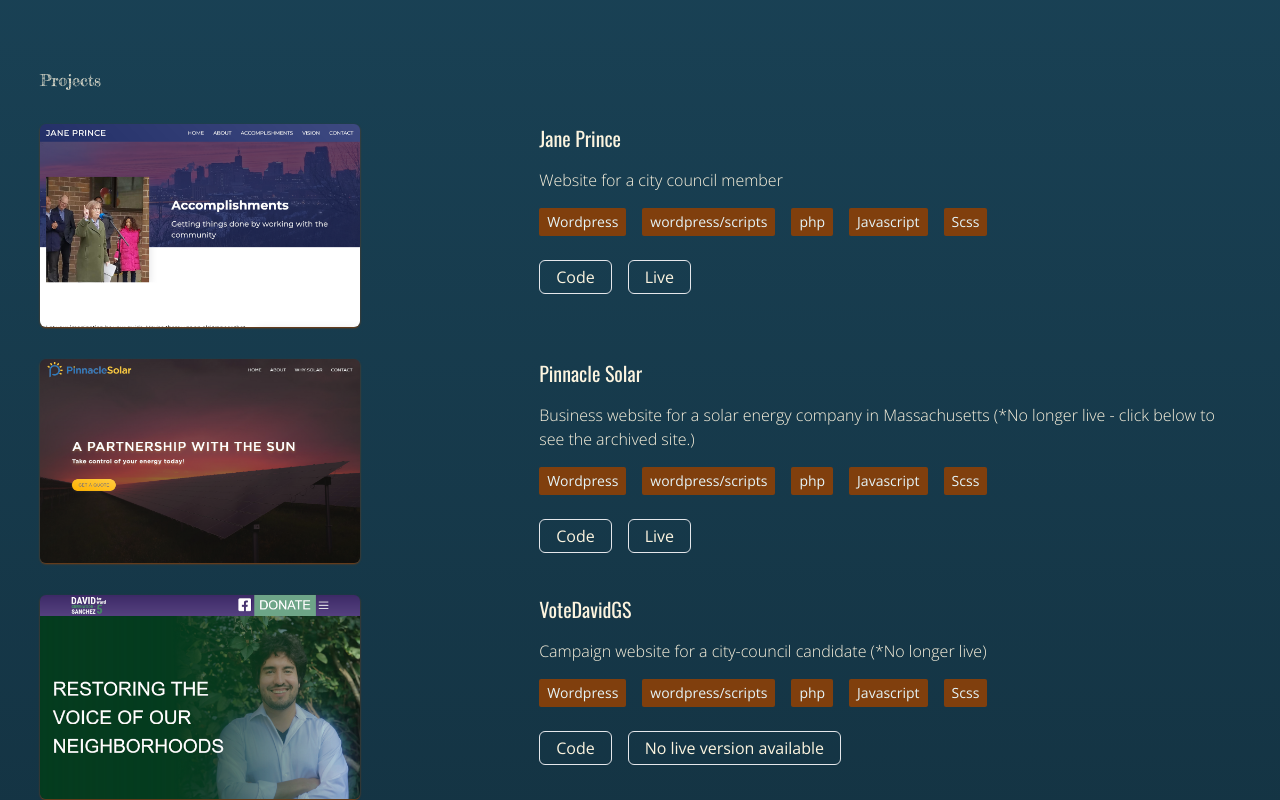
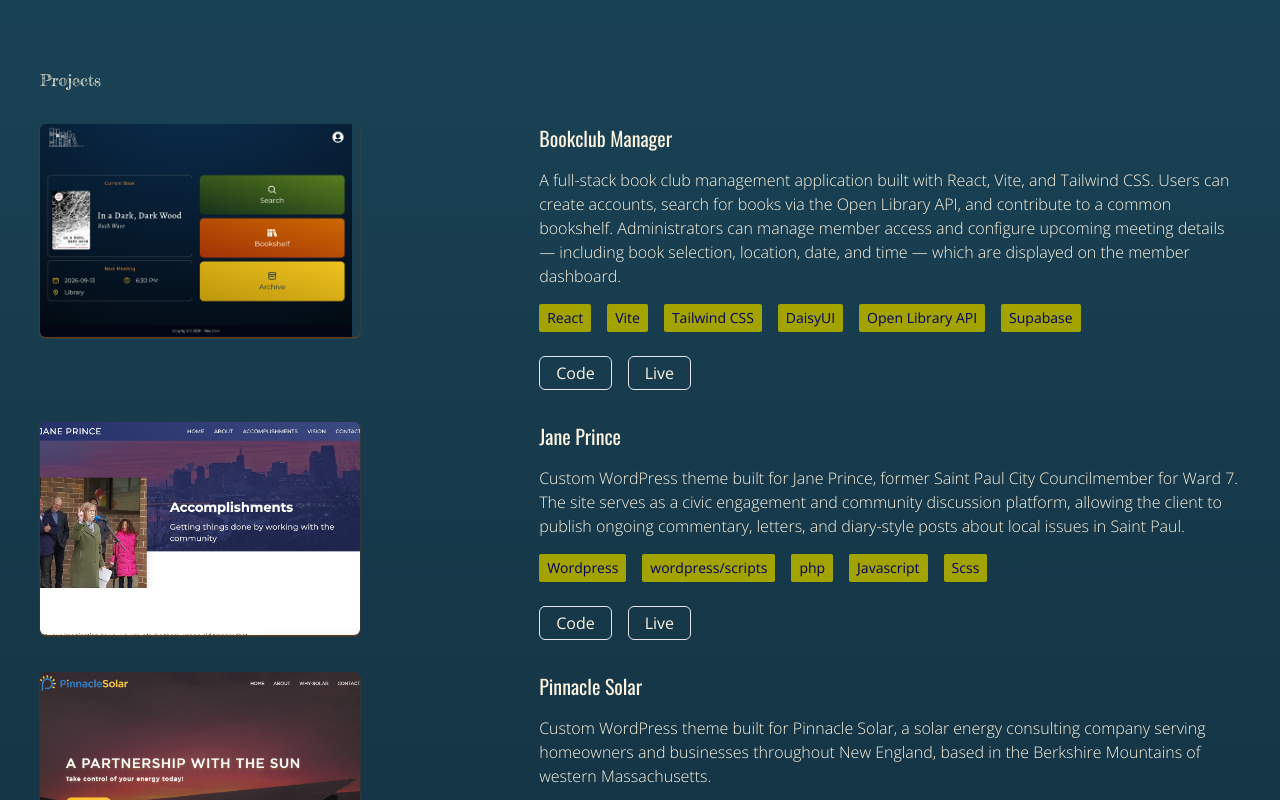
Before and after one commit to agDesignz/portfolio_2, a React (Vite) app: page / in a window 1280 px wide. Shown: the part 1460-2260 px from the top of the page. Built offline with nearby package versions, Linux system fonts and the light colour scheme.

Commit message:
added new project, changed project descriptions, re-styled stack colors

```diff
--- a/src/assets/data/projects.js
+++ b/src/assets/data/projects.js
@@ -1,7 +1,25 @@
 const PROJECTS = [
   {
+    title: "Bookclub Manager",
+    description:
+      "A full-stack book club management application built with React, Vite, and Tailwind CSS. Users can create accounts, search for books via the Open Library API, and contribute to a common bookshelf. Administrators can manage member access and configure upcoming meeting details — including book selection, location, date, and time — which are displayed on the member dashboard.",
+    stack: [
+      "React",
+      "Vite",
+      "Tailwind CSS",
+      "DaisyUI",
+      "Open Library API",
+      "Supabase",
+    ],
+    code: "https://github.com/agDesignz/bookclub_ui",
+    live: "https://bookclub.cooldudeweb.com/",
+    image: "project-bookclub.png",
+    alt: "Screenshot of the bookclub Manager main dashboard.",
+  },
+  {
     title: "Jane Prince",
-    description: "Website for a city council member",
+    description:
+      "Custom WordPress theme built for Jane Prince, former Saint Paul City Councilmember for Ward 7. The site serves as a civic engagement and community discussion platform, allowing the client to publish ongoing commentary, letters, and diary-style posts about local issues in Saint Paul.",
     stack: ["Wordpress", "wordpress/scripts", "php", "Javascript", "Scss"],
     code: "https://github.com/agDesignz/jane_prince_wp",
     live: "https://janeprincew7.com/",
@@ -11,22 +29,22 @@
   {
     title: "Pinnacle Solar",
     description:
-      "Business website for a solar energy company in Massachusetts (*No longer live - click below to see the archived site.)",
+      "Custom WordPress theme built for Pinnacle Solar, a solar energy consulting company serving homeowners and businesses throughout New England, based in the Berkshire Mountains of western Massachusetts.",
     stack: ["Wordpress", "wordpress/scripts", "php", "Javascript", "Scss"],
     code: "https://github.com/agDesignz/pinnacle-solar_wp",
     live: "https://solar.alexgeer.dev/",
     image: "project-pinn.png",
     alt: "screenshot of Pinnacle Solar website.",
   },
-  {
-    title: "VoteDavidGS",
-    description:
-      "Campaign website for a city-council candidate (*No longer live)",
-    stack: ["Wordpress", "wordpress/scripts", "php", "Javascript", "Scss"],
-    code: "https://github.com/agDesignz/votedavidgs-wp",
-    image: "project-votedg.png",
-    alt: "screenshot of VoteDageGS website.",
-  },
+  // {
+  //   title: "VoteDavidGS",
+  //   description:
+  //     "Campaign website for a city-council candidate (*No longer live)",
+  //   stack: ["Wordpress", "wordpress/scripts", "php", "Javascript", "Scss"],
+  //   code: "https://github.com/agDesignz/votedavidgs-wp",
+  //   image: "project-votedg.png",
+  //   alt: "screenshot of VoteDageGS website.",
+  // },
   {
     title: "JobPilot",
     description:
--- a/src/components/Projects.jsx
+++ b/src/components/Projects.jsx
@@ -14,7 +14,7 @@
               key={idx}
               className="grid sm:grid-cols-[1fr_1fr] lg:grid-cols-[2fr_3fr] gap-8"
             >
-              <figure className="max-w-80 rounded-md overflow-hidden shadow-sm shadow-cocoa-300 relative">
+              <figure className="max-w-80 aspect-[3/2] rounded-md overflow-hidden shadow-sm shadow-cocoa-300 relative">
                 <img
                   src={`/images/${pro.image}`}
                   alt={`Image of ${pro.title}`}
@@ -29,7 +29,7 @@
                   {pro.stack.map((tech, idx) => (
                     <span
                       key={idx}
-                      className="rounded-sm bg-cocoa-300 px-2 py-1 font-open-sans text-sm text-sky_blue-900"
+                      className="rounded-sm bg-mindaro-200 px-2 py-1 font-open-sans text-sm text-navy_blue-400"
                     >
                       {tech}
                     </span>
```
Also changed, not shown: public/images/project-bookclub.png (added).
